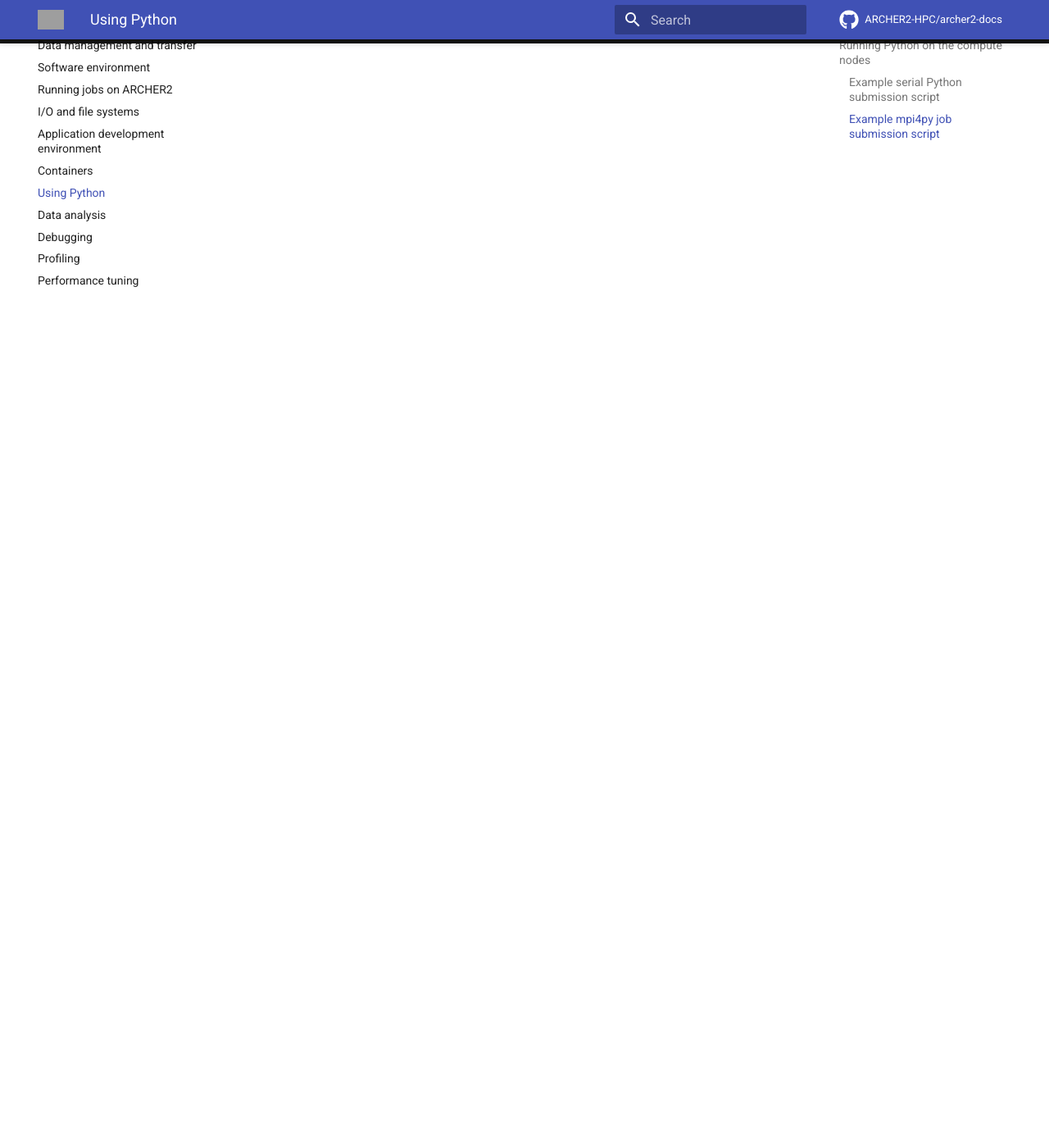
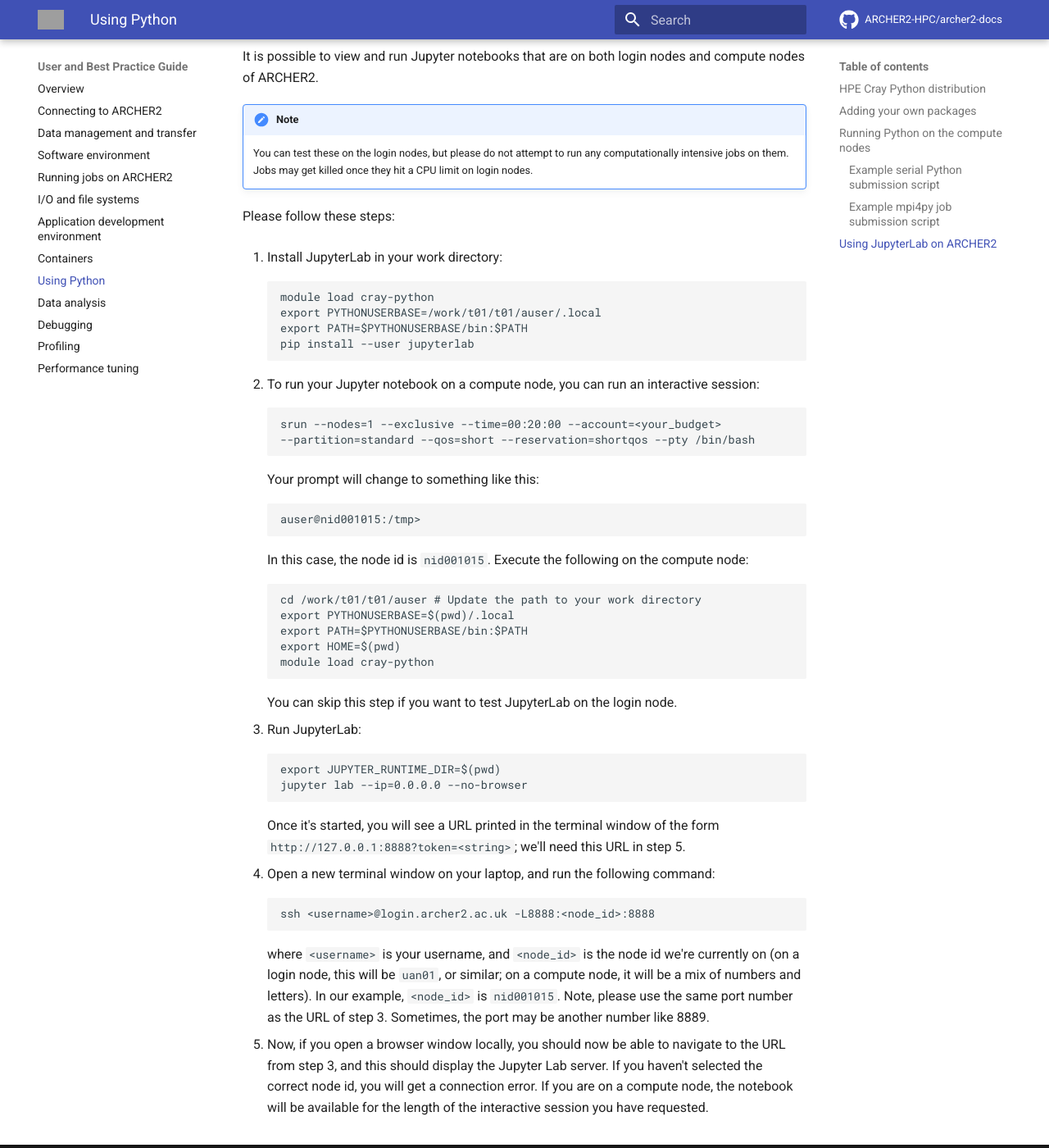
Before and after one commit to ARCHER2-HPC/archer2-docs, an MkDocs documentation site: the page built from docs/user-guide/python.md, in a window 1280 px wide and 1400 px high, scrolled down 3276 px. Shown: the whole window at 82% size. Built offline with MkDocs 1.6.1 and Material for MkDocs 9.7.7, drawn with Linux system fonts in a browser that asks for light colours; comment, search, counter and statistics services are not loaded; grey boxes are pictures that could not be loaded.

Commit message:
Add JupyterLab instructions

````diff
--- a/docs/user-guide/python.md
+++ b/docs/user-guide/python.md
@@ -115,8 +115,8 @@
 multiple processors on ARCHER2. A sample submission script is given
 below. The primary difference from the Python submission script in the
 previous section is that we must run the programme using
-`srun python my_prog.py` instead of `python my_prog,py`. Failing to do so will cause
-a segmentation fault in your programme when it reaches the line
+`srun python my_prog.py` instead of `python my_prog,py`. Failing to do so will
+cause a segmentation fault in your programme when it reaches the line
 `from mpi4py import MPI`.
 
     #!/bin/bash --login
@@ -142,3 +142,69 @@
     # Note that srun MUST be used to wrap the call to python, otherwise an error
     # will occur
     srun python mpi4py_test.py
+
+## Using JupyterLab on ARCHER2
+
+It is possible to view and run Jupyter notebooks that are on both login nodes
+and compute nodes of ARCHER2.
+
+!!! note
+    You can test these on the login nodes, but please do not attempt to run any
+    computationally intensive jobs on them. Jobs may get killed once they hit a
+    CPU limit on login nodes.
+
+Please follow these steps:
+
+1. Install JupyterLab in your work directory:
+   ```
+   module load cray-python
+   export PYTHONUSERBASE=/work/t01/t01/auser/.local
+   export PATH=$PYTHONUSERBASE/bin:$PATH
+   pip install --user jupyterlab
+   ```
+
+1. To run your Jupyter notebook on a compute node, you can run an interactive
+   session:
+   ```
+   srun --nodes=1 --exclusive --time=00:20:00 --account=<your_budget>
+   --partition=standard --qos=short --reservation=shortqos --pty /bin/bash
+   ```
+   Your prompt will change to something like this:
+   ```
+   auser@nid001015:/tmp>
+   ```
+   In this case, the node id is `nid001015`. Execute the following on the
+   compute node:
+   ```
+   cd /work/t01/t01/auser # Update the path to your work directory
+   export PYTHONUSERBASE=$(pwd)/.local
+   export PATH=$PYTHONUSERBASE/bin:$PATH
+   export HOME=$(pwd)
+   module load cray-python
+   ```
+   You can skip this step if you want to test JupyterLab on the login node.
+
+1. Run JupyterLab:
+   ```
+   export JUPYTER_RUNTIME_DIR=$(pwd)
+   jupyter lab --ip=0.0.0.0 --no-browser
+   ```
+   Once it's started, you will see a URL printed in the terminal window of
+   the form `http://127.0.0.1:8888?token=<string>`; we'll need this URL in
+   step 5.
+
+1. Open a new terminal window on your laptop, and run the following command:
+   ```
+   ssh <username>@login.archer2.ac.uk -L8888:<node_id>:8888
+   ```
+   where `<username>` is your username, and `<node_id>` is the node id we're
+   currently on (on a login node, this will be `uan01`, or similar; on a compute
+   node, it will be a mix of numbers and letters). In our example, `<node_id>`
+   is `nid001015`. Note, please use the same port number as the URL of step 3.
+   Sometimes, the port may be another number like 8889.
+
+1. Now, if you open a browser window locally, you should now be able to
+   navigate to the URL from step 3, and this should display the Jupyter Lab
+   server. If you haven't selected the correct node id, you will get a
+   connection error. If you are on a compute node, the notebook will be
+   available for the length of the interactive session you have requested.
````
